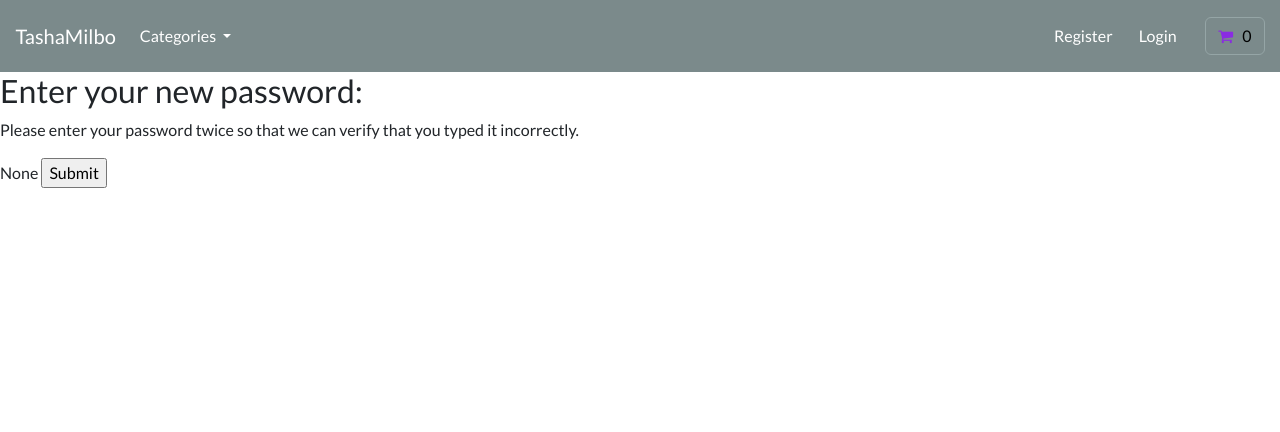
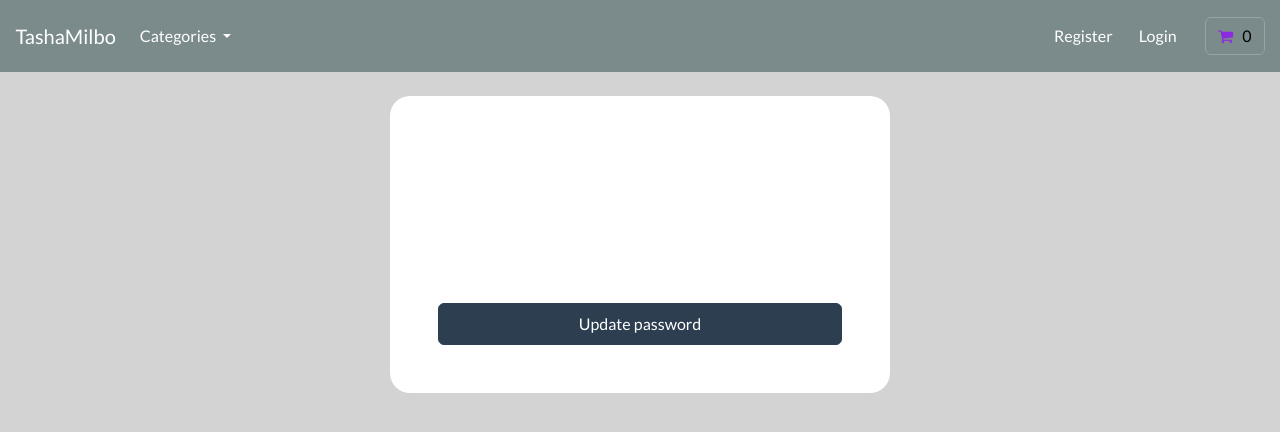
Before and after one commit to Nicolae77/Django-Ecommerce, a Django app: page /account/reset/1/1/ in a window 1280 px wide. Shown: the top 432 px of the page. Run offline with Django 4.2, Linux system fonts and the light colour scheme; data comes from the database, SQL or seed files in the repository; some libraries are stand-ins or nearby versions.

Commit message:
Styling password-reset-form.html page

```diff
--- a/account/templates/account/password/password-reset-form.html
+++ b/account/templates/account/password/password-reset-form.html
@@ -6,7 +6,23 @@
 
 {% block content %}
 
+<style>
+
+    body{
+
+    background-color: lightgray;
+
+    }
+
+
+</style>
+
+<br>
+
+<div class="container bg-white shadow-md p-5 form-layout">
+
     <h3>Enter your new password: </h3>
+    <hr>
     <p>Please enter your password twice so that we can verify that
         you typed it incorrectly.
     </p>
@@ -15,11 +31,15 @@
 
     {% csrf_token %}
 
-   {{form}}
+    {{form|crispy}}
 
-   <input type="submit" Update password>
+    <br>
+
+    <button type="submit" class="btn btn-primary navbar-btn text-white w-100 p-2"> Update password </button>
+
 
     </form>
 
+</div>
 
 {% endblock %}
```
Lines whose indentation alone changed are shown as unchanged.
